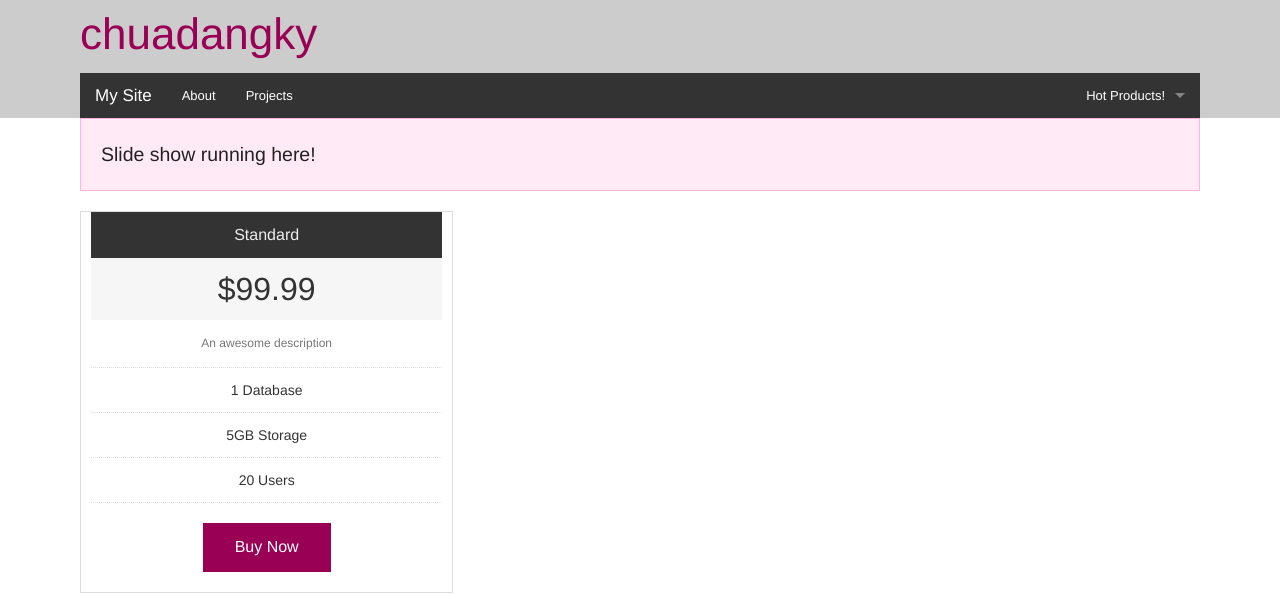
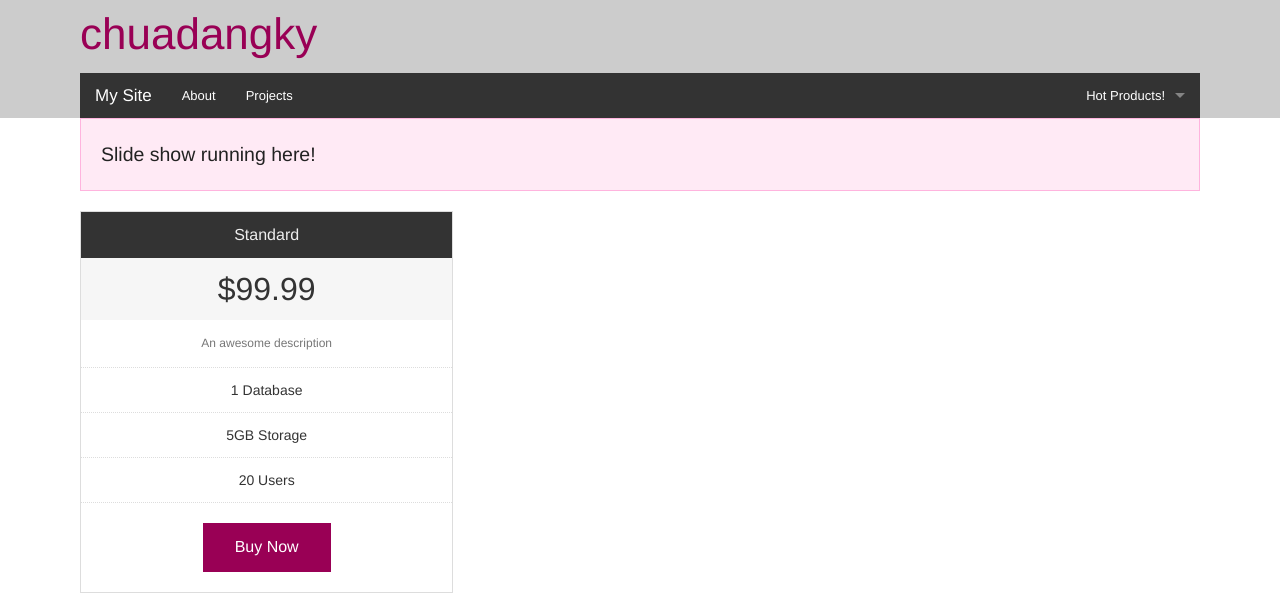
Before and after one commit to novakid/chuadangky, a Jekyll site: the page built from index.html, in a window 1280 px wide. Shown: the top 595 px of the page. Built offline with Jekyll 4.4.1, drawn with Linux system fonts in a browser that asks for light colours.

Commit message:
Update index.html

```diff
--- a/index.html
+++ b/index.html
@@ -10,9 +10,10 @@
 
   <div class="columns">
 
+  <div class="medium-4 columns">
+  <div class="row">
 
-
-      <ul class="pricing-table medium-4 columns">
+      <ul class="pricing-table">
         <li class="title">Standard</li>
         <li class="price">$99.99</li>
         <li class="description">An awesome description</li>
@@ -22,7 +23,10 @@
         <li class="cta-button"><a class="button" href="#">Buy Now</a></li>
       </ul>
 
-    </div>
+
+  </div>
+  </div>
+  </div>
 
   <div class="columns">
 
```
